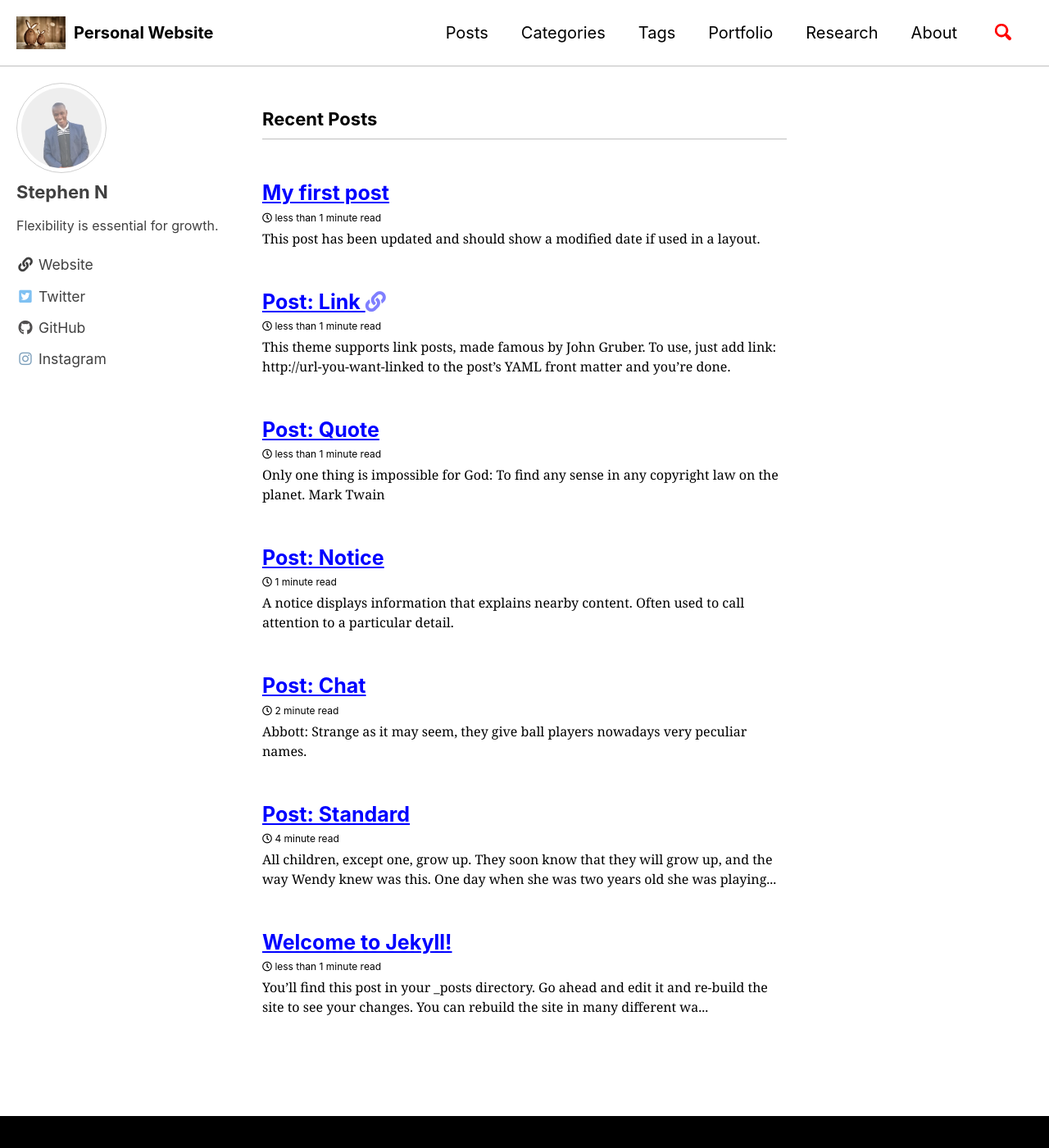
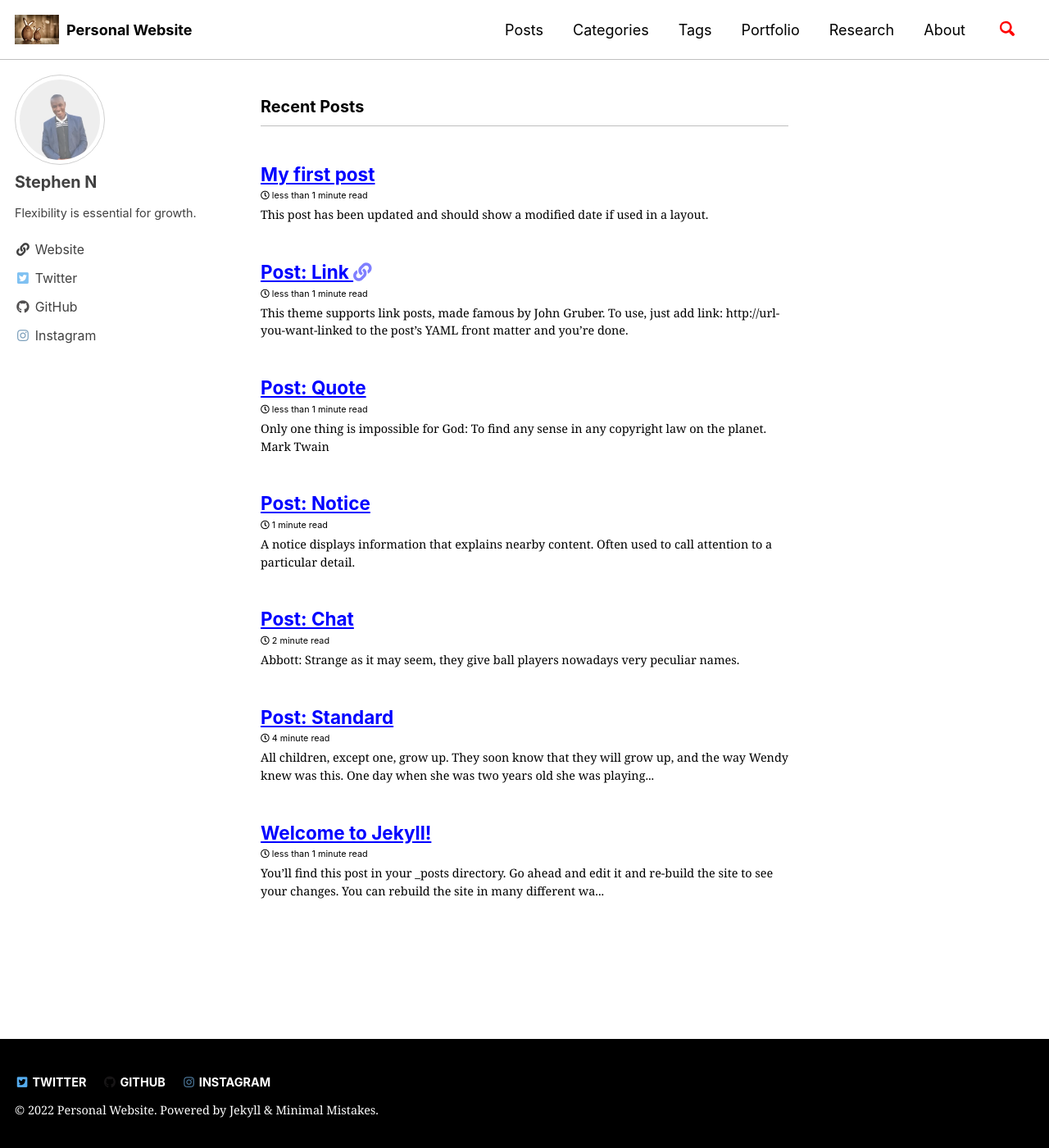
Before and after one commit to StephenNaboth/stephenNaboth.github.io, a Jekyll site: the page built from index.html, in a window 1280 px wide and 1400 px high. Shown: the whole window at 82% size. Built offline with Jekyll 4.4.1, drawn with Linux system fonts in a browser that asks for light colours; cached includes are drawn as plain includes; a script that is not in the unit is left out; the list of posts is cut into pages by our own code; comment, search, counter and statistics services are not loaded.

Commit message:
upd port

```diff
--- a/assets/css/main.scss
+++ b/assets/css/main.scss
@@ -64,7 +64,7 @@ html {
     }
 
     @include breakpoint($x-large) {
-        font-size: 20px; // change to whatever
+        font-size: 18px; // change to whatever
 
     }
 }
```
